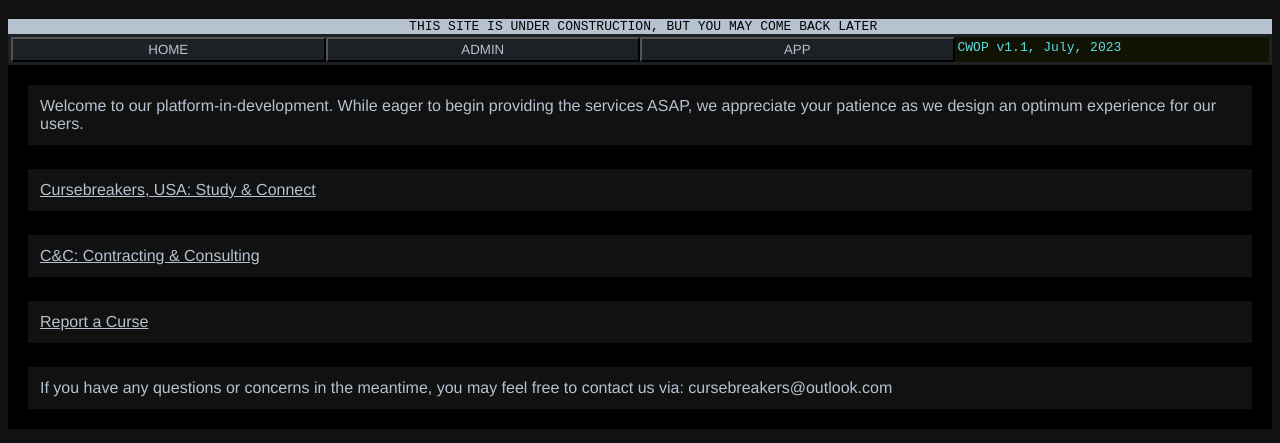
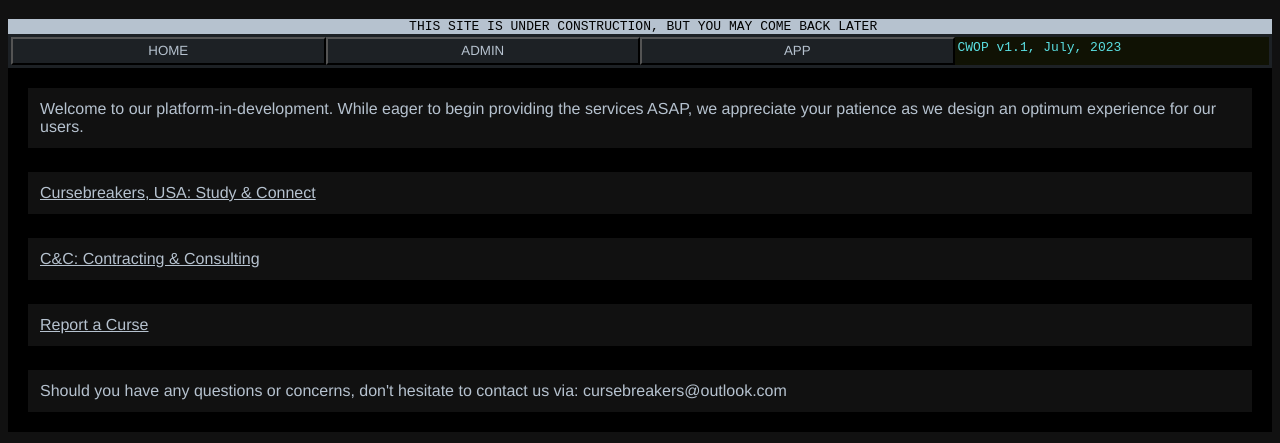
Before and after one commit to cursebreakers/CWOP, a plain HTML site: page index.html in a window 1280 px wide. Shown: the part 61-504 px from the top of the page. Drawn offline with Linux system fonts and the light colour scheme; files whose address does not match are found by name.

Commit message:
addtl flex upgrades

```diff
--- a/index.html
+++ b/index.html
@@ -10,13 +10,13 @@
         <div class="construction" id="appstatus">THIS SITE IS UNDER CONSTRUCTION, BUT YOU MAY COME BACK LATER</div>
           <nav class="navbar">
             <div class="navbox">
-              <button onclick="href='index.html';" class="navbut">HOME</button>
+              <button class="navbut" onclick="href='';">HOME</button>
             </div>
             <div class="navbox">
-              <button class="navbut">ADMIN</button>
+              <button class="navbut" onclick="href='';">ADMIN</button>
             </div>
             <div class="navbox">
-              <button class="navbut">APP</button>
+              <button class="navbut" onclick="href='';">APP</button>
             </div>
             <div class="navbox"><span class="versiontag" id="appstatus">CWOP v1.1, July, 2023</span></div>
           </nav>
@@ -25,7 +25,7 @@
             <p class="p1"><a class="applink" href="https://cursebreakersapp.wordpress.com/">Cursebreakers, USA: Study & Connect</a></p>
             <p class="p1"><a class="cclink" href="./pages/ccc.html">C&C: Contracting & Consulting</a></p>
             <p class="p1"><a class="reportlink" href="./pages/111.html">Report a Curse</a></p>
-            <p class="p1">If you have any questions or concerns in the meantime, you may feel free to contact us via: cursebreakers@outlook.com</p>
+            <p class="p1">Should you have any questions or concerns, don't hesitate to contact us via: cursebreakers@outlook.com</p>
         </div>
         <div class="panel">
           <a class="logolink" href="./pages/adminportal.html">
--- a/stylesheet.css
+++ b/stylesheet.css
@@ -17,8 +17,10 @@ body {
 .navbar {
     display: flex;
     margin: auto;
+    height: 28px;
     background-color: #1D2125;
     padding: 3px
+
 }
 
 .navbox {
@@ -30,7 +32,7 @@ body {
 
 .navbut {
     flex: 1;
-    padding: 3px;
+    padding: auto;
     background-color: #1D2125;
     color: #B6C2CF;
 }
```
